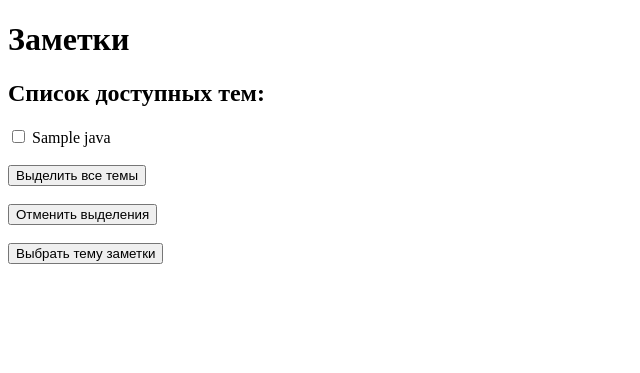
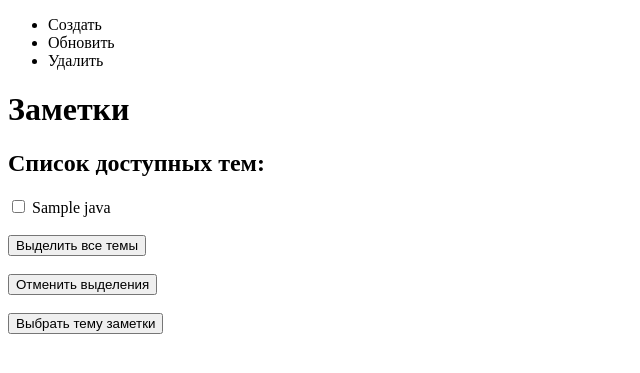
Before and after one commit to vtcoolcoder/etc, a Java web app: page / in a window 1280 px wide. Shown: the top 373 px of the page, without its empty margins (0-640 px from the left). Run offline with Tomcat 11, a stand-in JSP engine, Linux system fonts and the light colour scheme; tables that the repository leaves empty or names only in its code hold one stand-in row (values such as "Sample post").

Commit message:
Добавление навигации: тест...

```diff
--- a/index.jsp
+++ b/index.jsp
@@ -8,6 +8,13 @@
     <title>Заметки</title>
 </head>
 <body>
+    <div>
+        <ul>
+            <li>Создать</li>
+            <li>Обновить</li>
+            <li>Удалить</li>
+        </ul>
+    </div>
     <h1>Заметки</h1>
     <h2>Список доступных тем:</h2>
     <form method="post" action="index.jsp">
```
